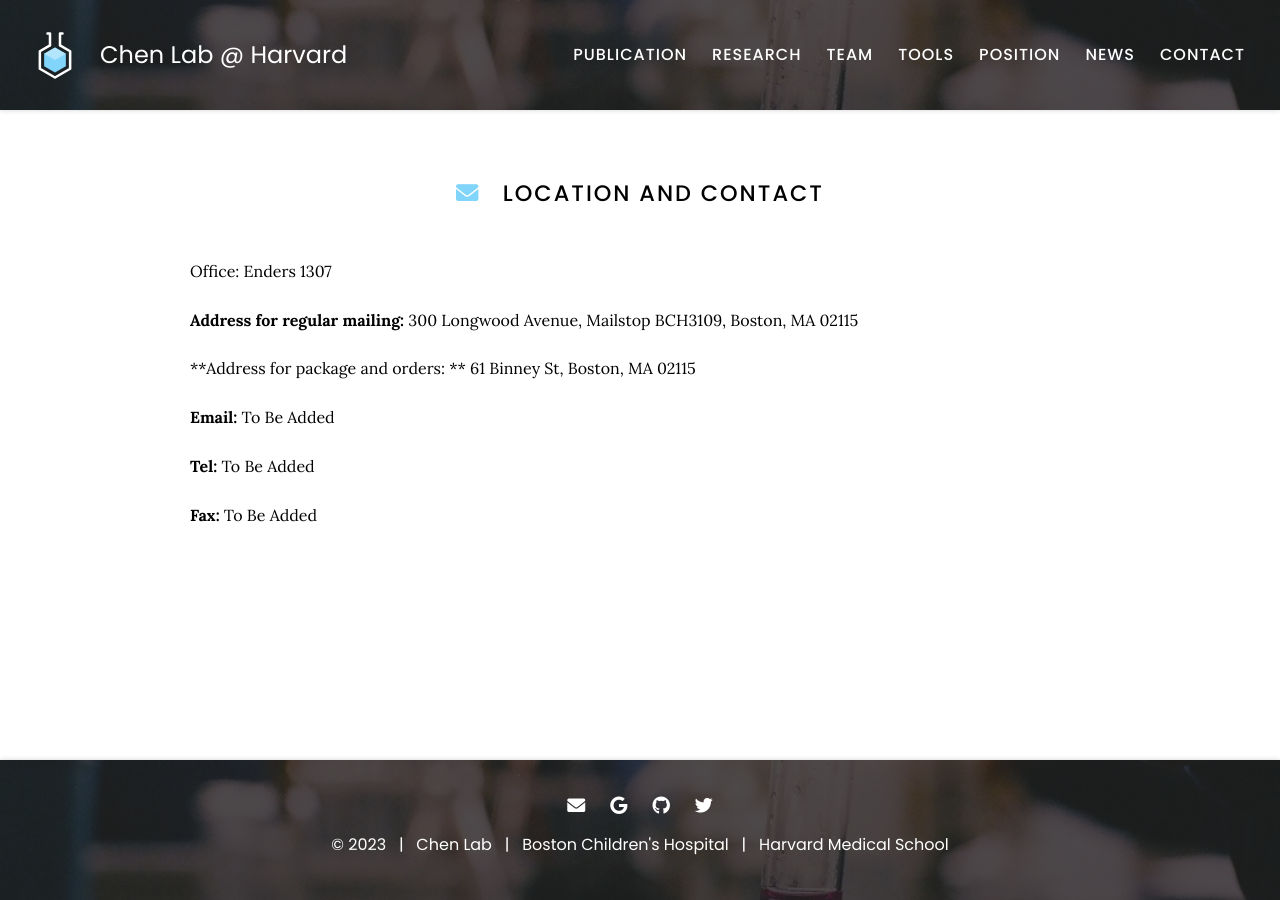
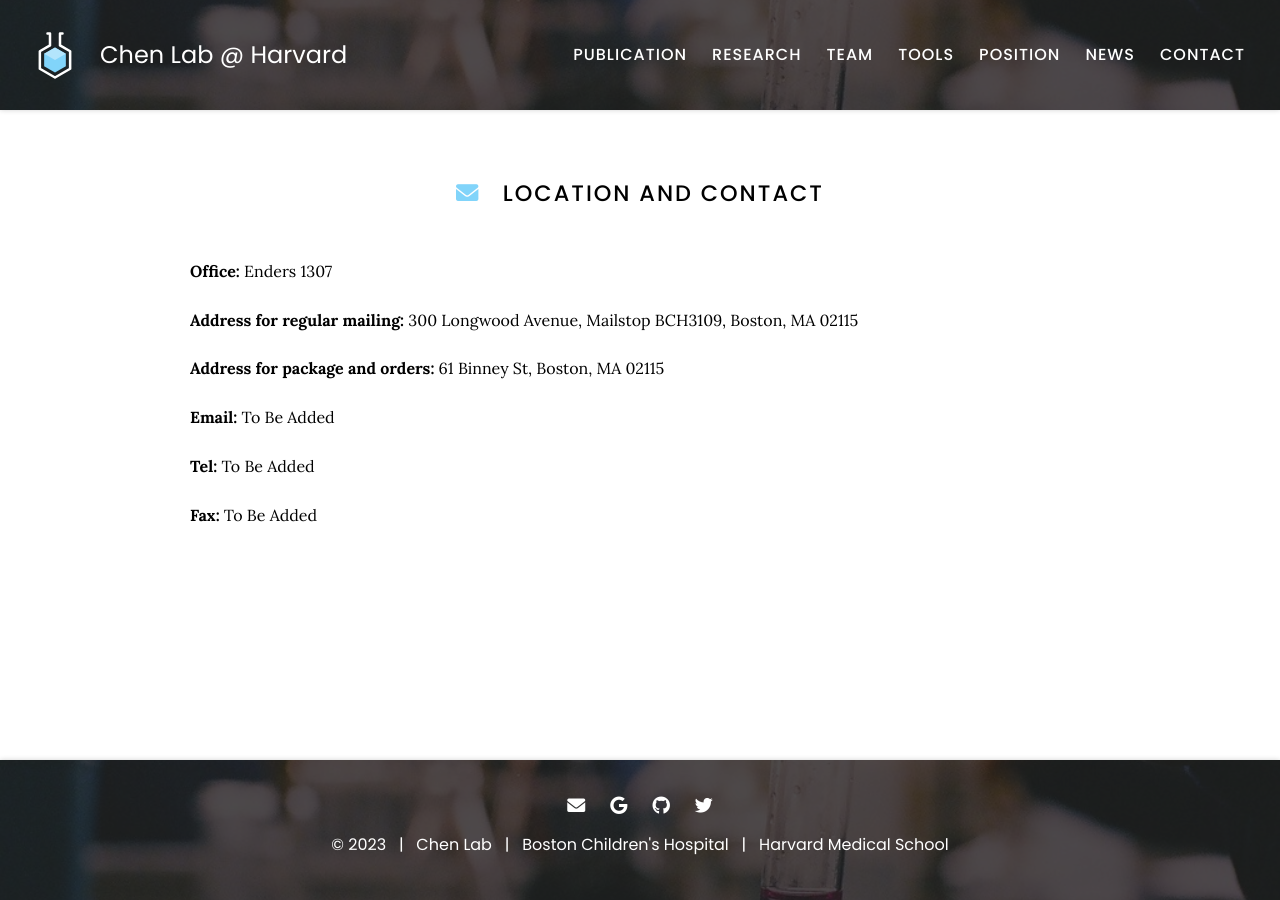
Before and after one commit to kaifuchenlab/kaifuchenlab.github.io, a Jekyll site: the page built from 6.contact/index.md, in a window 1280 px wide. Built offline with Jekyll 4.4.1, drawn with Linux system fonts in a browser that asks for light colours; part of the change alters nothing that is shown.

```diff
--- a/6.contact/index.md
+++ b/6.contact/index.md
@@ -6,12 +6,12 @@ nav:
 ---
 
 # <i class="fas fa-envelope"></i>Location and Contact
-Office: Enders 1307
+**Office:** Enders 1307
 
 **Address for regular mailing:**
 300 Longwood Avenue, Mailstop BCH3109, Boston, MA 02115
 
-**Address for package and orders: **
+**Address for package and orders:**
 61 Binney St, Boston, MA 02115
 
 **Email:** To Be Added
```
